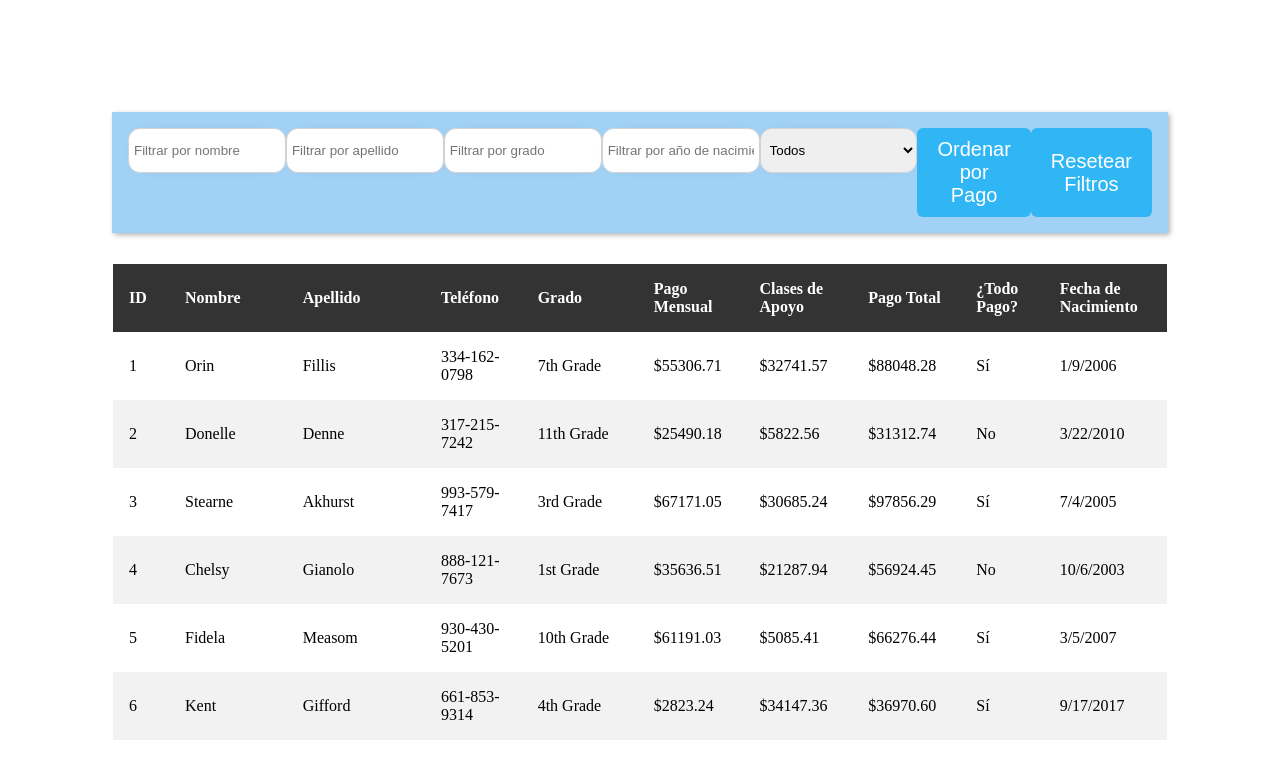
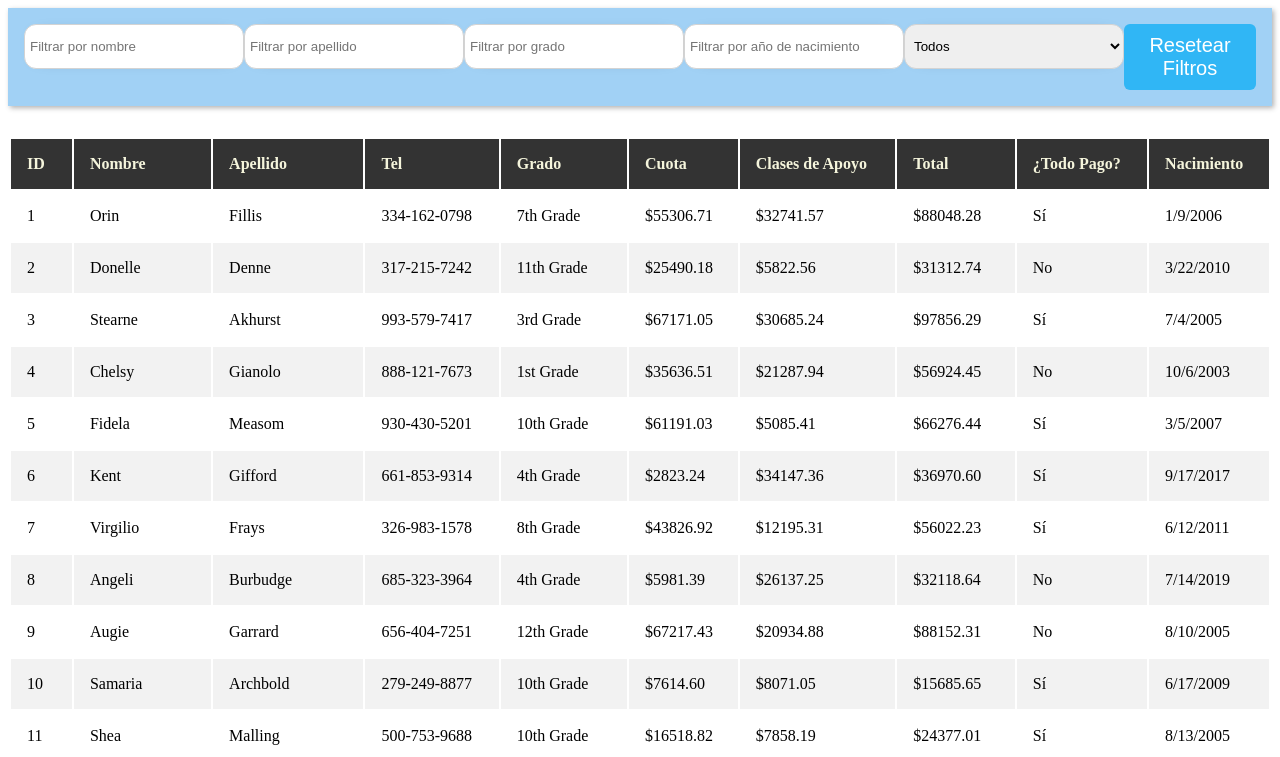
Before and after one commit to DaniLedes99/StudentsTable, a React (Vite) app: page / in a window 1280 px wide. Shown: the top 757 px of the page. Built offline with nearby package versions, Linux system fonts and the light colour scheme.

Commit message:
Adecuando el css

```diff
--- a/src/Components/Header.css
+++ b/src/Components/Header.css
@@ -2,13 +2,6 @@
   box-sizing: border-box;
   padding: 0;
   margin: 0;
-}
-
-.all {
-  display: flex;
-  flex-direction: column;
-  justify-content: center;
-  align-items: center;
 }
 
 .header {
@@ -26,7 +19,12 @@
   box-shadow: 2px 2px 5px rgba(0, 0, 0, 0.3);
   margin-bottom: 30px;
 }
-
+.table {
+  border-collapse: collapse;
+  border-spacing: 0;
+  width: 100%;
+  border: 1px solid white;
+}
 .button {
   padding: 10px 20px;
   border-radius: 6px;
@@ -38,10 +36,6 @@
   transition: 0.25s ease;
   background-color: #30b6f5;
   color: white;
-  & > span {
-    position: relative;
-    z-index: 1;
-  }
 }
 
 .button:hover {
@@ -64,3 +58,11 @@ input:hover {
   box-shadow: 0px 0px 20px -17px;
   color: red;
 }
+
+/* @media only screen and (max-width: 1023px) and (min-width: 551px) {
+  .header {
+    padding: 0;
+    width: 100%;
+  }
+}
+ */
--- a/src/Components/TableWithFilter.jsx
+++ b/src/Components/TableWithFilter.jsx
@@ -44,18 +44,6 @@ const TableWithFilter = () => {
     }
 
     setData(filteredData);
-  };
-
-  const handleSort = (value) => {
-    let sortedData = [...data];
-
-    if (value === "paid") {
-      sortedData.sort((a, b) =>
-        a.all_paid === b.all_paid ? 0 : a.all_paid ? -1 : 1
-      );
-    }
-
-    setData(sortedData);
   };
 
   const handleReset = () => {
@@ -108,26 +96,24 @@ const TableWithFilter = () => {
           <option value="paid">Pagaron</option>
           <option value="unpaid">No Pagaron</option>
         </select>
-        <button onClick={() => handleSort("paid")} className="button">
-          Ordenar por Pago
-        </button>
         <button onClick={handleReset} className="button">
           Resetear Filtros
         </button>
       </div>
+      <div className="table">
         <table>
           <thead>
             <tr>
               <th>ID</th>
               <th>Nombre</th>
               <th>Apellido</th>
-            <th>Teléfono</th>
+              <th>Tel</th>
               <th>Grado</th>
-            <th>Pago Mensual</th>
+              <th>Cuota</th>
               <th>Clases de Apoyo</th>
-            <th>Pago Total</th>
+              <th>Total</th>
               <th>¿Todo Pago?</th>
-            <th>Fecha de Nacimiento</th>
+              <th>Nacimiento</th>
             </tr>
           </thead>
           <tbody>
@@ -154,6 +140,7 @@ const TableWithFilter = () => {
           </tbody>
         </table>
       </div>
+    </div>
   );
 };
 
--- a/src/main.css
+++ b/src/main.css
@@ -1,15 +1,14 @@
 body {
-  padding: 7rem;
+  padding: 0.5rem;
 }
+
 table {
-  border-collapse: collapse;
-  border-spacing: 0;
   width: 100%;
-  border: 1px solid white;
 }
+
 thead {
   background-color: #333;
-  color: white;
+  color: beige;
 }
 th,
 td {
```
Lines whose indentation alone changed are shown as unchanged.
